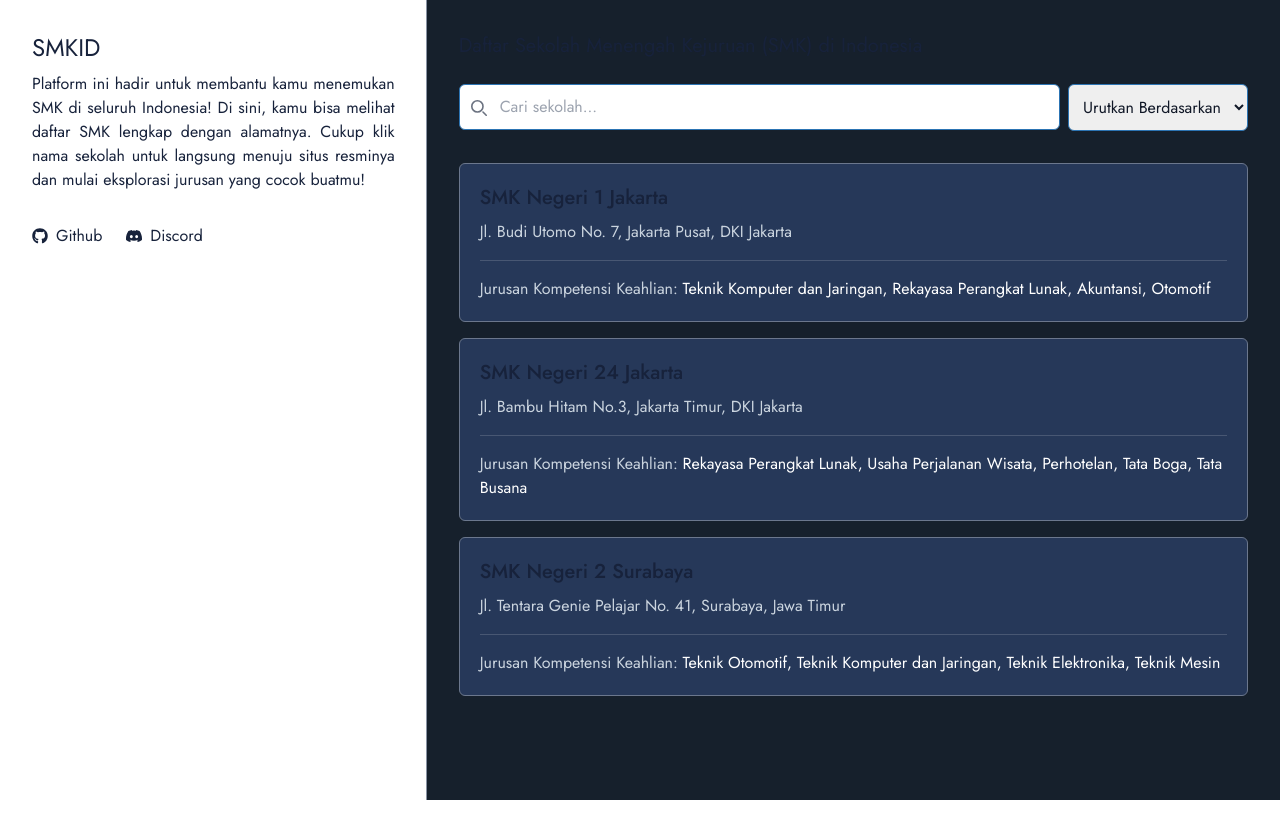
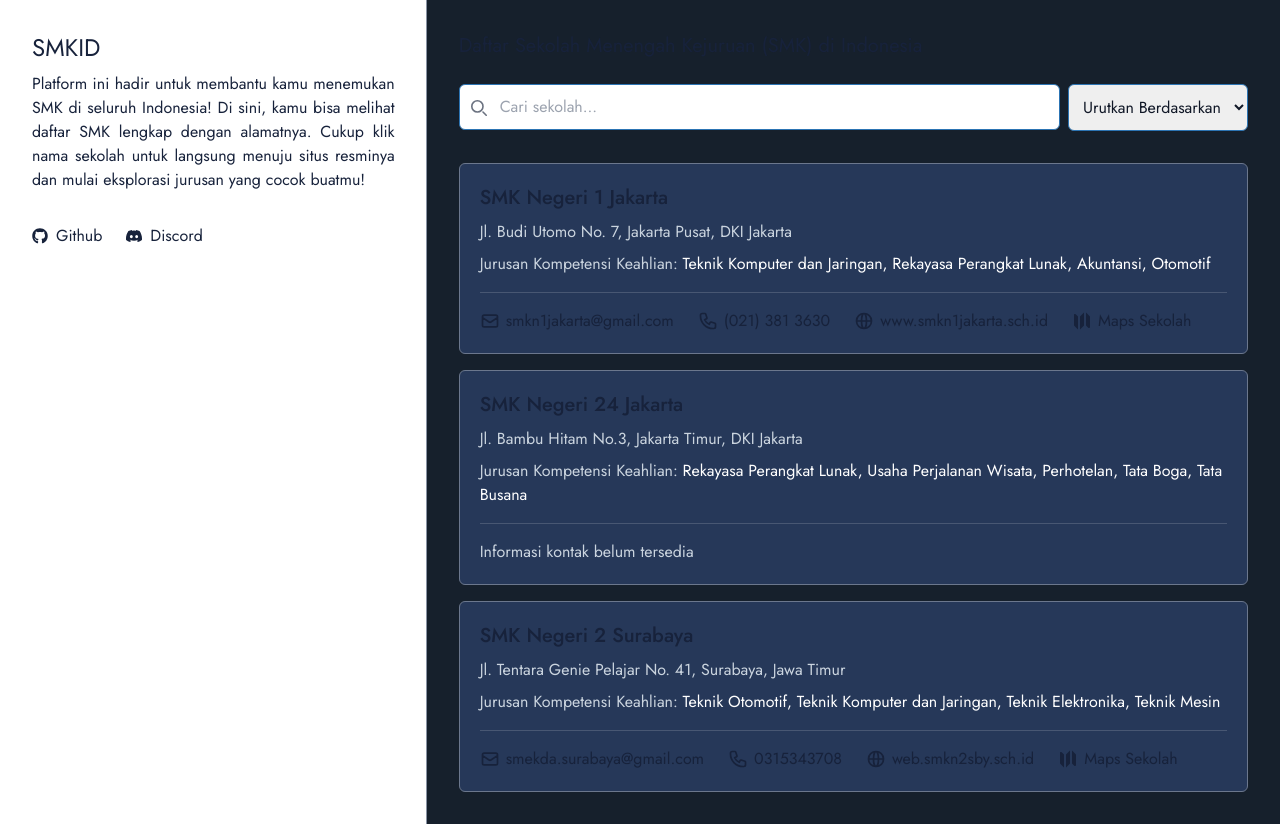
Before and after one commit to 24-dev/smkid, a Next.js app: page / in a window 1280 px wide. Before the commit the page ends 800 px from the top, so only its background shows below. Built offline with nearby package versions, Linux system fonts and the light colour scheme.

Commit message:
feat: Add contact info and maps to content item card

```diff
--- a/components/ContentItem.js
+++ b/components/ContentItem.js
@@ -1,14 +1,62 @@
+import {
+  HiOutlineMail,
+  HiOutlinePhone,
+  HiOutlineGlobeAlt,
+  HiMap,
+} from 'react-icons/hi';
+
 export default function ContentItem({ content }) {
   return (
-    <div className="bg-[#263859] border border-[#6B778D] p-5 rounded-md flex flex-col gap-2">
-      <h3 className="text-xl font-medium">{content?.name}</h3>
-      <p className="text-[#DDE6ED]/[0.9] pb-2">{content?.address}</p>
-      <div className="border-t pt-4 border-[#6B778D]/[0.5]">
+    <div className="bg-[#263859] border border-[#6B778D] p-5 rounded-md space-y-4">
+      <div className="space-y-2">
+        <h3 className="text-xl font-medium">{content?.name}</h3>
+        <p className="text-[#DDE6ED]/[0.9]">{content?.address}</p>
         <p className="text-[#DDE6ED]/[0.9]">
           Jurusan Kompetensi Keahlian: {''}
           <span className="text-white">{content?.major}</span>
         </p>
       </div>
+      <div className="border-t pt-4 border-[#6B778D]/[0.5]">
+        <div className="flex gap-6">
+          {content?.email && (
+            <p className="flex items-center gap-x-1.5">
+              <HiOutlineMail className="text-xl" /> {content?.email}
+            </p>
+          )}
+          {content?.phone && (
+            <p className="flex items-center gap-x-1.5">
+              <HiOutlinePhone className="text-xl" /> {content?.phone}
+            </p>
+          )}
+          {content?.website && (
+            <a
+              href={content?.website}
+              target="_blank"
+              className="flex items-center gap-x-1.5"
+            >
+              <HiOutlineGlobeAlt className="text-xl" />{' '}
+              {content?.website.replace('https://', '')}
+            </a>
+          )}
+          {content?.maps && (
+            <a
+              href={content?.maps}
+              target="_blank"
+              className="flex items-center gap-x-1.5"
+            >
+              <HiMap className="text-xl" /> Maps Sekolah
+            </a>
+          )}
+          {!content?.email &&
+            !content?.phone &&
+            !content?.website &&
+            !content?.maps && (
+              <p className="text-[#DDE6ED]/[0.9]">
+                Informasi kontak belum tersedia
+              </p>
+            )}
+        </div>
+      </div>
     </div>
   );
 }
```
